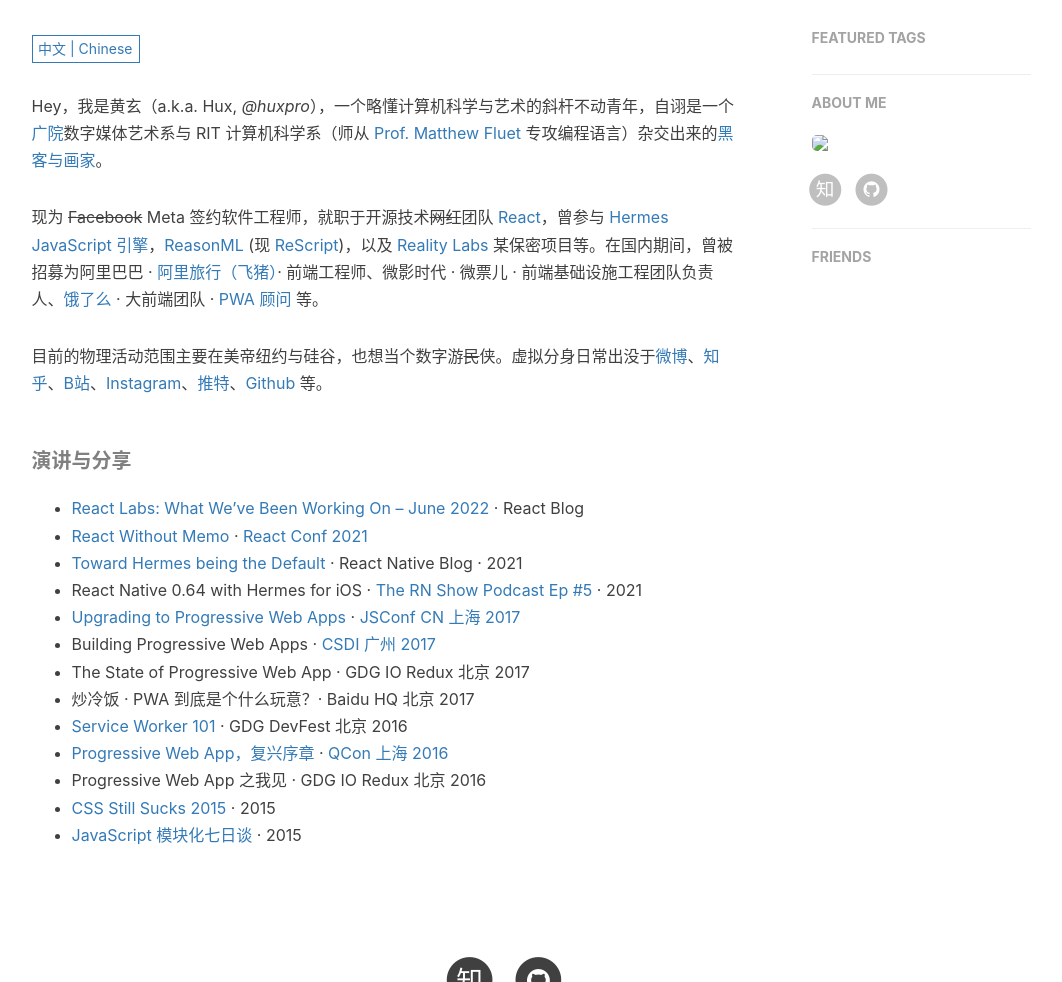
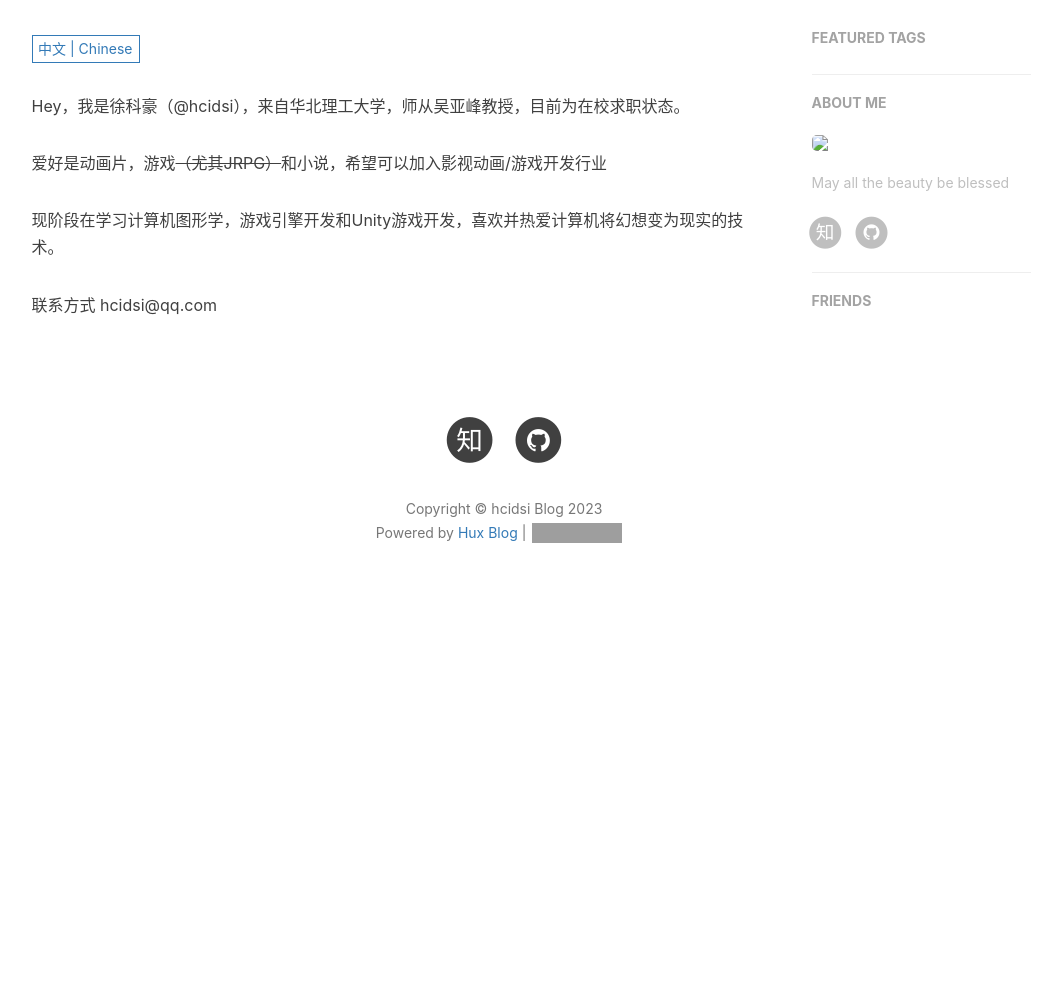
Before and after one commit to HciDsi/hcidsi.github.io, a Jekyll site: the page built from about.html, in a window 1280 px wide and 1400 px high. Shown: the part 418-1400 px from the top of the window, without its empty margins (136-1198 px from the left). Built offline with Jekyll 4.4.1, drawn with Linux system fonts in a browser that asks for light colours; nearby versions of some CDN libraries; comment, search, counter and statistics services are not loaded; grey boxes are pictures that could not be loaded.

Commit message:
add jekyll template

```diff
--- a/_config.yml
+++ b/_config.yml
@@ -74,7 +74,7 @@
 
 # Sidebar settings
 sidebar: true # whether or not using Sidebar.
-sidebar-about-description: #"要做一个有 swag 的程序员 <br> React Team @ Meta"
+sidebar-about-description: May all the beauty be blessed #"要做一个有 swag 的程序员 <br> React Team @ Meta"
 sidebar-avatar: img/Kiana.png #http://s23hnh3gs.bkt.clouddn.com/Kiana.png?e=1696574573&token=12LYCxsn3y9m8bRjdfyBw7jJKPd1eyLDt0dDuref:A73pHfXCKWxbUiECRBQc4sePWtI= # use absolute URL, seeing it's used in both `/` and `/about/`
 
 # Featured Tags
--- a/_includes/about/en.md
+++ b/_includes/about/en.md
@@ -1,38 +1,7 @@
-Hey, I am Huang, Xuan (a.k.a. _@huxpro_). I worked on the [React Team](https://beta.reactjs.org/community/meet-the-team#react-core) at <del>Facebook</del>Meta.
+Hey, I am Xu Kehao (@hcidsi), hailing from North China University of Technology, under the mentorship of Professor Wu Yafeng. I am currently in the process of job hunting as a student.
 
-I considered myself as a hybrid between a software engineer specifically into the programming languages theories and implementations domain (i.e. compiler, type system, type-based formal verification, virtual machine, runtime systems, garbage collection), and a creative technologiest deeply caring about many humanistic aspects (e.g. visual, sound, interaction) in UI and HCI in general.
+My interests include animations, games <del>(especially JRPGs)</del>, and novels, and I aspire to join the film/animation or game development industry.
 
-I also worked on the [Hermes JavaScript Engine](https://hermesengine.dev/), some other projects under the [Reality Labs (Research)](https://tech.fb.com/ar-vr/), and [ReasonML](https://reasonml.github.io/) (now [ReScript](https://rescript-lang.org/)) efforts at Meta (Facebook).
+At present, I am studying computer graphics, game engine development, and Unity game development. I have a passion for and a deep love for the technology that turns fantasies into reality.
 
-In the past, I worked on [Alitrip (Fliggy)](https://www.alitrip.com/) mobile and web apps under the [Alibaba Group](https://en.wikipedia.org/wiki/Alibaba_Group), found and lead front-end infrastructure team at an unicorn startup company [Beijing Weiying (a.k.a. WePiao, now acquired by Maoyan)](https://www.crunchbase.com/organization/beijing-weiying-technology), and helped [Ele.me (now acquired by Alibaba)](https://en.wikipedia.org/wiki/Ele.me) to upgrade their mobile web site into [the first influential PWA (progressive web app) in China](https://medium.com/elemefe/upgrading-ele-me-to-progressive-web-app-2a446832e509).
-
-I studied BA, Digital Media Art at [Communication University of China](https://en.wikipedia.org/wiki/Communication_University_of_China) and MS, Computer Science (with a focus on programming languages, mainly supervised by [Prof. Matthew Fluet](https://www.cs.rit.edu/~mtf/)) at [Rochester Institute of Technology](https://en.wikipedia.org/wiki/Rochester_Institute_of_Technology).
-
-##### Appearence
-
-- [React Labs: What We've Been Working On – June 2022][12] · React Blog · 2022
-- [React Without Memo][11] · [React Conf 2021](https://conf.reactjs.org/)
-- [Toward Hermes being the Default][11] · React Native Blog · 2021
-- React Native 0.64 with Hermes for iOS · [The RN Show Podcast Ep #5](https://www.callstack.com/podcast-react-native-show) · 2021
-- [Upgrading to Progressive Web Apps][9] · [JSConf China Shanghai 2017](http://2017.jsconf.cn/)
-- Building Progressive Web Apps · [CSDI Guangzhou 2017](http://www.csdisummit.com/)
-- The State of Progressive Web App · GDG IO Redux Beijing 2017
-- PWA Rehashing · Baidu HQ Beijing 2017
-- [Service Worker 101][5] · GDG DevFest Beijing 2016
-- [Progressive Web Apps][4] · QCon Shanghai 2016
-- Progressive Web App in my POV · GDG IO Redux Beijing 2016
-- [CSS Still Sucks 2015][2] · 2015
-- [JavaScript Modularization Journey][1] · 2015
-
-[1]: //huangxuan.me/2015/07/09/js-module-7day/
-[2]: //huangxuan.me/2015/12/28/css-sucks-2015/
-[3]: //huangxuan.me/2016/06/05/pwa-in-my-pov/
-[4]: //huangxuan.me/2016/10/20/pwa-qcon2016/
-[5]: //huangxuan.me/2016/11/20/sw-101-gdgdf/
-[6]: https://yanshuo.io/assets/player/?deck=58ac8598b123db0067292f92 "PWA Rehashing"
-[7]: https://yanshuo.io/assets/player/?deck=593ad6fbfe88c2006a0a0d6d "The State of PWA"
-[8]: https://yanshuo.io/assets/player/?deck=594d673d570c357d0698a950 "Building PWA"
-[9]: //huangxuan.me/jsconfcn2017/
-[10]: https://reactnative.dev/blog/2021/10/26/toward-hermes-being-the-default
-[11]: https://youtu.be/lGEMwh32soc
-[12]: https://reactjs.org/blog/2022/06/15/react-labs-what-we-have-been-working-on-june-2022.html
+You can reach me at hcidsi@qq.com.
--- a/_includes/about/zh.md
+++ b/_includes/about/zh.md
@@ -1,35 +1,7 @@
-Hey，我是黄玄（a.k.a. Hux, _@huxpro_），一个略懂计算机科学与艺术的斜杆不动青年，自诩是一个[广院](https://baike.baidu.com/item/%E4%B8%AD%E5%9B%BD%E4%BC%A0%E5%AA%92%E5%A4%A7%E5%AD%A6)数字媒体艺术系与 RIT 计算机科学系（师从 [Prof. Matthew Fluet](https://www.cs.rit.edu/~mtf/) 专攻编程语言）杂交出来的[黑客与画家](https://book.douban.com/subject/6021440/)。
+Hey，我是徐科豪（@hcidsi），来自华北理工大学，师从吴亚峰教授，目前为在校求职状态。
 
-现为 <del>Facebook</del> Meta 签约软件工程师，就职于开源技术<del>网红</del>团队 [React](https://beta.reactjs.org/community/meet-the-team#react-core)，曾参与 [Hermes JavaScript 引擎](https://hermesengine.dev/)，[ReasonML](https://reasonml.github.io/) (现 [ReScript](https://rescript-lang.org/))，以及 [Reality Labs](https://tech.fb.com/ar-vr/) 某保密项目等。在国内期间，曾被招募为阿里巴巴 · [阿里旅行（飞猪）](http://alitrip.com)· 前端工程师、微影时代 · 微票儿 · 前端基础设施工程团队负责人、[饿了么](https://ele.me/) · 大前端团队 · [PWA 顾问](https://medium.com/elemefe/upgrading-ele-me-to-progressive-web-app-2a446832e509) 等。
+爱好是动画片，游戏<del>（尤其JRPG）</del>和小说，希望可以加入影视动画/游戏开发行业
 
+现阶段在学习计算机图形学，游戏引擎开发和Unity游戏开发，喜欢并热爱计算机将幻想变为现实的技术。
 
-目前的物理活动范围主要在美帝纽约与硅谷，也想当个数字游<del>民</del>侠。虚拟分身日常出没于[微博](https://weibo.com/huxpro)、[知乎](https://www.zhihu.com/people/huxpro/pins/posts)、[B站](https://space.bilibili.com/43271611)、[Instagram](https://www.instagram.com/huxpro/)、[推特](https://twitter.com/Huxpro/)、[Github](https://github.com/huxpro) 等。
-
-##### 演讲与分享
-
-- [React Labs: What We've Been Working On – June 2022][12] · React Blog
-- [React Without Memo][11] · [React Conf 2021](https://conf.reactjs.org/)
-- [Toward Hermes being the Default][11] · React Native Blog · 2021
-- React Native 0.64 with Hermes for iOS · [The RN Show Podcast Ep #5](https://www.callstack.com/podcast-react-native-show) · 2021
-- [Upgrading to Progressive Web Apps][9] · [JSConf CN 上海 2017](http://2017.jsconf.cn/)
-- Building Progressive Web Apps · [CSDI 广州 2017](http://www.csdisummit.com/)
-- The State of Progressive Web App · GDG IO Redux 北京 2017
-- 炒冷饭 · PWA 到底是个什么玩意？· Baidu HQ 北京 2017
-- [Service Worker 101][5] · GDG DevFest 北京 2016
-- [Progressive Web App，复兴序章][4] · [QCon 上海 2016](http://2016.qconshanghai.com/presentation/3111)
-- Progressive Web App 之我见 · GDG IO Redux 北京 2016
-- [CSS Still Sucks 2015][2] · 2015
-- [JavaScript 模块化七日谈][1] · 2015
-
-[1]: //huangxuan.me/2015/07/09/js-module-7day/
-[2]: //huangxuan.me/2015/12/28/css-sucks-2015/
-[3]: //huangxuan.me/2016/06/05/pwa-in-my-pov/
-[4]: //huangxuan.me/2016/10/20/pwa-qcon2016/
-[5]: //huangxuan.me/2016/11/20/sw-101-gdgdf/
-[6]: https://yanshuo.io/assets/player/?deck=58ac8598b123db0067292f92 "PWA Rehashing"
-[7]: https://yanshuo.io/assets/player/?deck=593ad6fbfe88c2006a0a0d6d "The State of PWA"
-[8]: https://yanshuo.io/assets/player/?deck=594d673d570c357d0698a950 "Building PWA"
-[9]: //huangxuan.me/jsconfcn2017/
-[10]: https://reactnative.dev/blog/2021/10/26/toward-hermes-being-the-default
-[11]: https://youtu.be/lGEMwh32soc
-[12]: https://reactjs.org/blog/2022/06/15/react-labs-what-we-have-been-working-on-june-2022.html
+联系方式 hcidsi@qq.com
```
